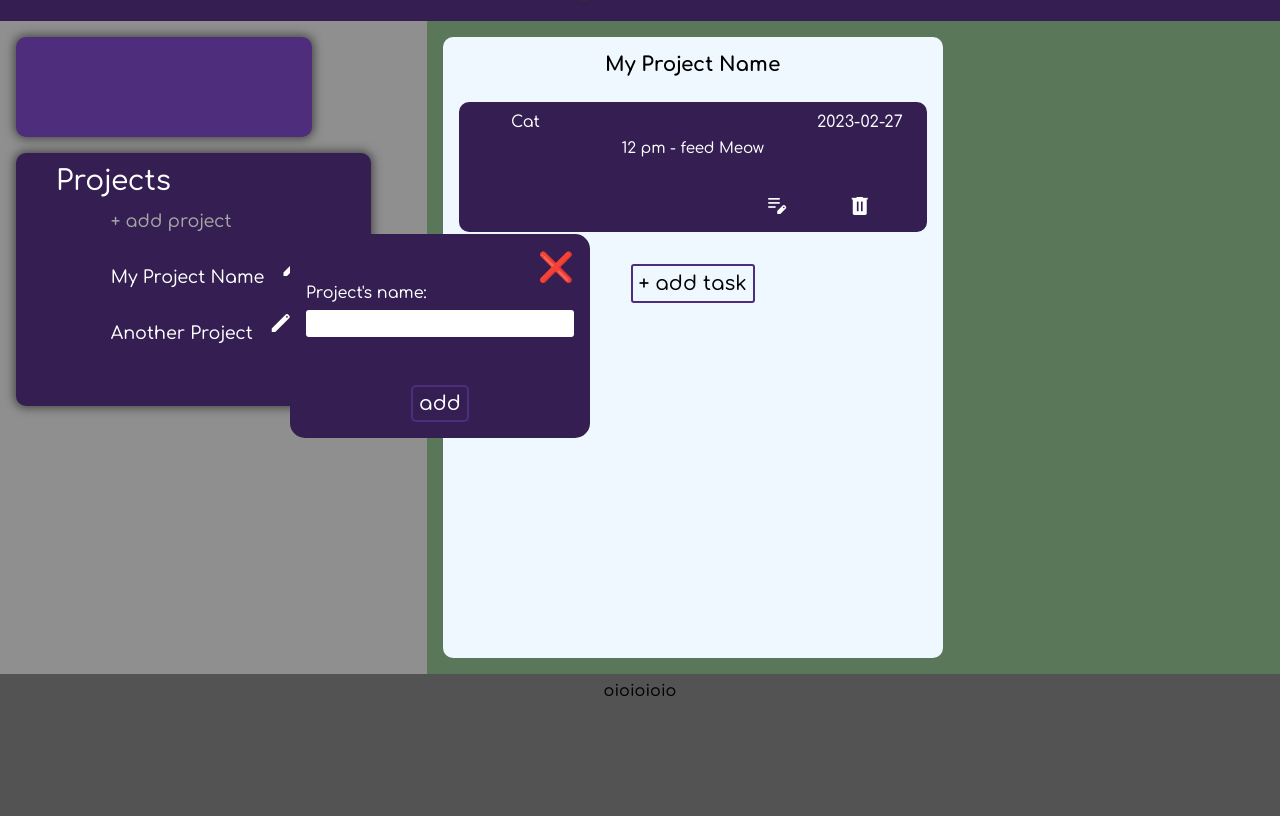
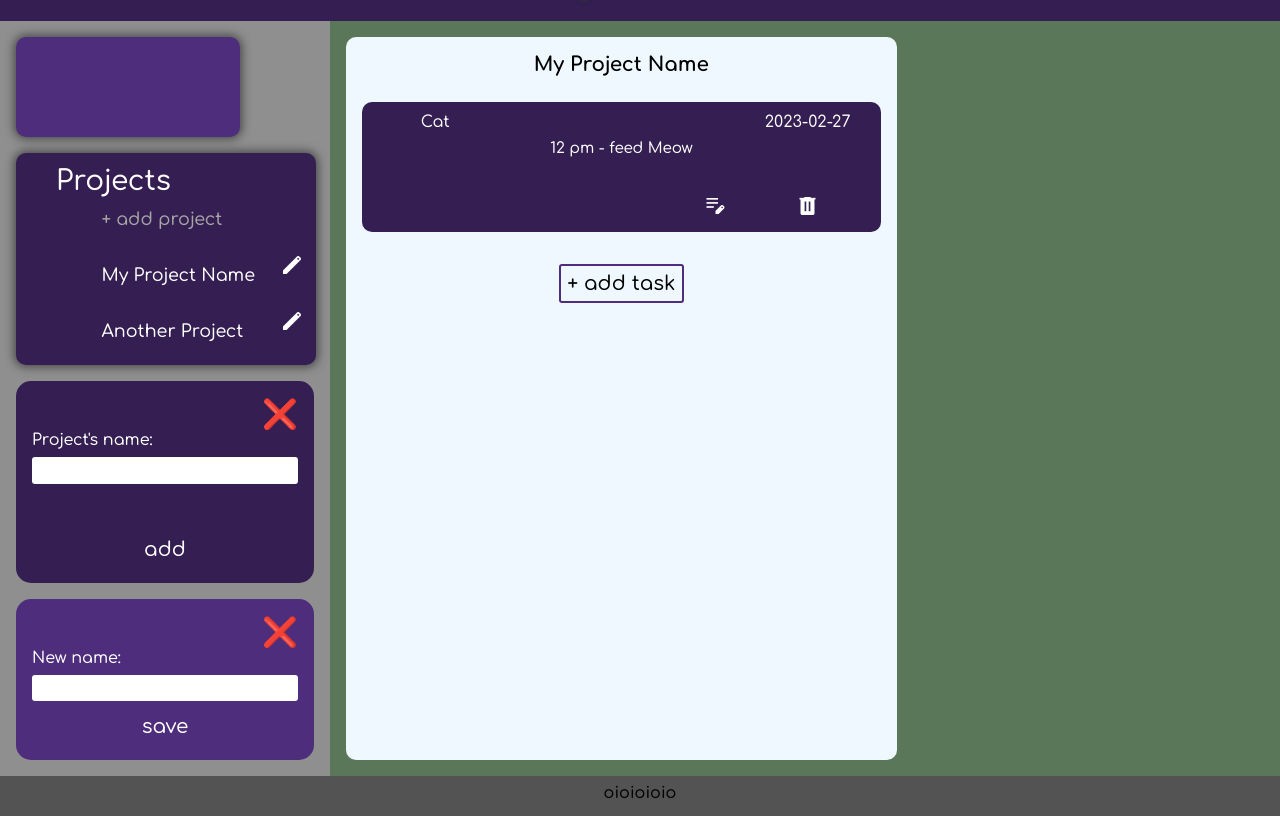
Before and after one commit to smkakitani/odin-todo-list, a website built with webpack: page src/index.html in a window 1280 px wide. Both pictures are taken after a click on the button "+ add project". Shown: the part 86-902 px from the top of the page. Before the commit the page ends 800 px from the top, so only its background shows below. Built offline with nearby package versions, Linux system fonts and the light colour scheme.

Commit message:
Create form to change project's name

```diff
--- a/src/functions/dom-element.js
+++ b/src/functions/dom-element.js
@@ -201,21 +201,25 @@ const createProjectNameBtn = function(projName, projIndex) {
 
   // button with project index
   const addProjectName = document.createElement('button');
+  addProjectName.type = 'button';
   addProjectName.classList.add('project-btn');
   addProjectName.setAttribute('data-project-index', `${projIndex}`);
   addProjectName.textContent = `${projName}`;
 
   // edit icon
   const iconEditNameProject = document.createElement('span');
+  const btnIconEditName = document.createElement('button');
   iconEditNameProject.classList.add('material-symbols-outlined');
   iconEditNameProject.textContent = 'edit ';
+  btnIconEditName.type = 'button';
+  btnIconEditName.classList.add('project-edit', 'grow');
 
-
+  btnIconEditName.appendChild(iconEditNameProject);
 
 
 
   divProjectName.appendChild(addProjectName);
-  divProjectName.appendChild(iconEditNameProject);
+  divProjectName.appendChild(btnIconEditName);
   projectList.appendChild(divProjectName);
 
   return addProjectName;
--- a/src/index.html
+++ b/src/index.html
@@ -21,14 +21,7 @@
       <h1>MyTodoList</h1>
     </div>
   </header>
-  <div id="name-form" class="hidden">
-    <button type="button" class="close-form">❌</button>
-    <form action="#">
-      <label for="project-name">Project's name: </label>
-      <input type="text" name="name" id="project-name" maxlength="32">
-      <button type="submit" class="submit">add</button>
-    </form>
-  </div>
+
   <aside>
     <div id="sidebar">
       <div id="date"></div>
@@ -37,6 +30,22 @@
         <div id="project-list" class="">
           <div><button class="add-btn">+ add project</button></div>
         </div>
+      </div>
+      <div id="name-form" class="hidden">
+        <button type="button" class="close-form grow">❌</button>
+        <form action="#">
+          <label for="project-name">Project's name: </label>
+          <input type="text" name="name" id="project-name" maxlength="32">
+          <button type="submit" class="submit-project">add</button>
+        </form>
+      </div>
+      <div id="edit-project-name">
+        <button type="button" class="close-name grow">❌</button>
+        <form action="#">
+          <label for="edit-name">New name: </label>
+          <input type="text" name="edit-name" id="edit-name" maxlength="32">
+          <button type="submit" class="submit-edit-name">save</button>
+        </form>
       </div>
     </div>
   </aside>
--- a/src/styles/sidebar.css
+++ b/src/styles/sidebar.css
@@ -9,7 +9,7 @@
   padding: 1em;
 
   display: grid;
-  grid-template-rows: max-content 3fr;
+  grid-template-rows: max-content 3fr max-content;
   gap: 1em;
 }
 
@@ -29,12 +29,12 @@
 #project {
   background-color: var(--color-purple);
   color: var(--color-white-hsl);
-  height: 50%;
+  height: fit-content;
   width: max(90%, 300px);
 
   display: grid;
   grid-template-columns: 1fr 1fr 2fr;
-  grid-template-rows: 15% max-content;
+  grid-template-rows: max-content max-content;
 }
 
 #project > p:first-child {
@@ -63,14 +63,15 @@
 .project-name-container {
   display: flex;
   gap: 1em;
-  /* height: 60px; */
+  align-items: flex-start;
+  justify-content: space-between;
 }
 
 .add-btn, .project-btn {
   color: var(--color-grey);
   background-color: transparent;
   height: 2.5em;
-  /* padding: 0.5em; */
+  padding: 0.25em;
 
   font-family: 'Comfortaa', cursive, sans-serif;
   font-size: 1.1rem;
@@ -88,15 +89,25 @@
   border-radius: 3px;
 }
 
-/* floating form */
+.project-edit {
+  background-color: transparent;
+  color: var(--color-white-hsl);
+  border: none;
+}
+
+.project-edit:hover {
+  cursor: pointer;
+}
+
+/* new project form */
 #name-form {
-  position: absolute;
+  /* position: absolute;
   top: 320px;
-  left: 290px;
+  left: 290px; */
 
   background-color: var(--color-purple);
   height: max-content;
-  width: 300px;
+  width: 100%;
   padding: 1em;
   font-family: 'Comfortaa', cursive, sans-serif;
 
@@ -131,7 +142,7 @@
   border-radius: 3px;
 }
 
-#name-form .submit {
+#name-form .submit-project {
   font-family: 'Comfortaa', cursive, sans-serif;
   font-size: 1.25rem;
 
@@ -140,12 +151,80 @@
   width: max-content;
   align-self: center;
 
-  border: 2px solid var(--color-purple-light);
+  border: 1px solid var(--color-purple);
   background-color: transparent;
   color: var(--color-white-hsl);
-  border-radius: 5px;
+  border-radius: 3px;
+}
+
+#name-form .submit-project:hover {
+  border: 1px solid var(--color-white-hsl);
+  background-color: transparent;
+  color: var(--color-white-hsl);
+  border-radius: 3px;
 }
 
 #name-form button:hover {
   cursor: pointer;
 }
+
+/* edit project name form */
+#edit-project-name {
+  background-color: var(--color-purple-light);
+  height: max-content;
+  width: 100%;
+  padding: 1em;
+  font-family: 'Comfortaa', cursive, sans-serif;
+
+  border-radius: 15px;
+  display: flex;
+  flex-direction: column;
+  align-items: flex-end;
+}
+
+.close-name {
+  color: var(--color-white-hsl);
+  background-color: transparent;
+  border: none;
+  font-size: 1.8rem;
+}
+
+#edit-project-name form {
+  color: var(--color-white-hsl);
+  display: flex;
+  flex-direction: column;
+  gap: 0.5em;
+  width: 100%;
+}
+
+#edit-project-name input {
+  font-family: inherit;
+  padding: 0.2em 0.3em;
+  height: 2em;
+
+  border: none;
+  border-radius: 3px;
+}
+
+#edit-project-name .submit-edit-name {
+  font-family: 'Comfortaa', cursive, sans-serif;
+  font-size: 1.25rem;
+
+  padding: 0.25em 0.3em;
+  width: max-content;
+  align-self: center;
+
+  background-color: transparent;
+  color: var(--color-white-hsl);
+  border: 1px solid var(--color-purple-light);
+  border-radius: 3px;
+}
+
+#edit-project-name .submit-edit-name:hover {
+  border: 1px solid var(--color-white-hsl);
+  border-radius: 3px;
+}
+
+#edit-project-name button:hover {
+  cursor: pointer;
+}
--- a/src/styles/style.css
+++ b/src/styles/style.css
@@ -33,7 +33,7 @@ body {
   height: 100vh;
 
   display: grid;
-  grid-template-columns: 1.5fr 3fr;
+  grid-template-columns: minmax(330px, 1fr) 3fr;
   grid-template-rows: max-content 3fr min-content;
 }
 
```
Also changed, not shown: dist/index.html, dist/main.js.
